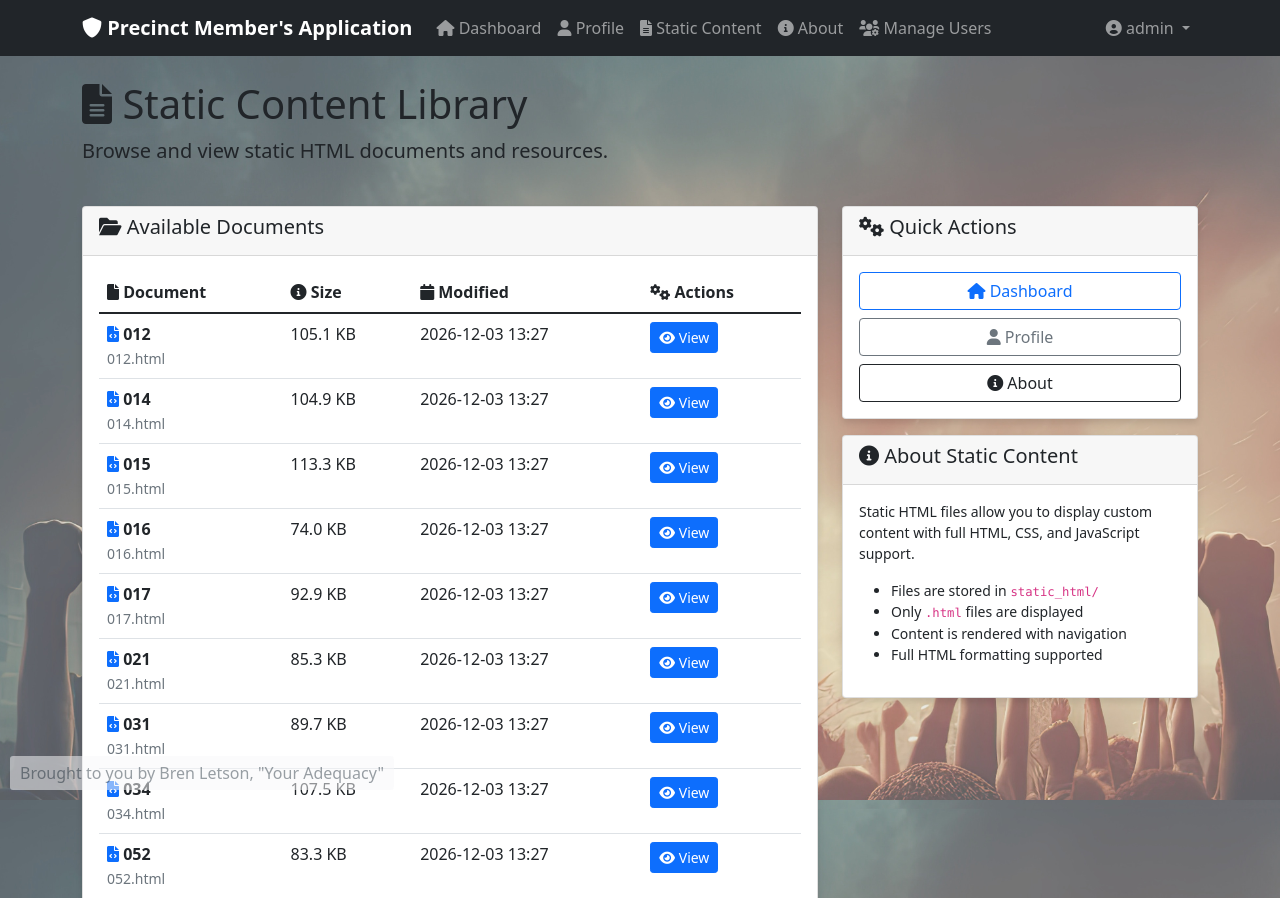
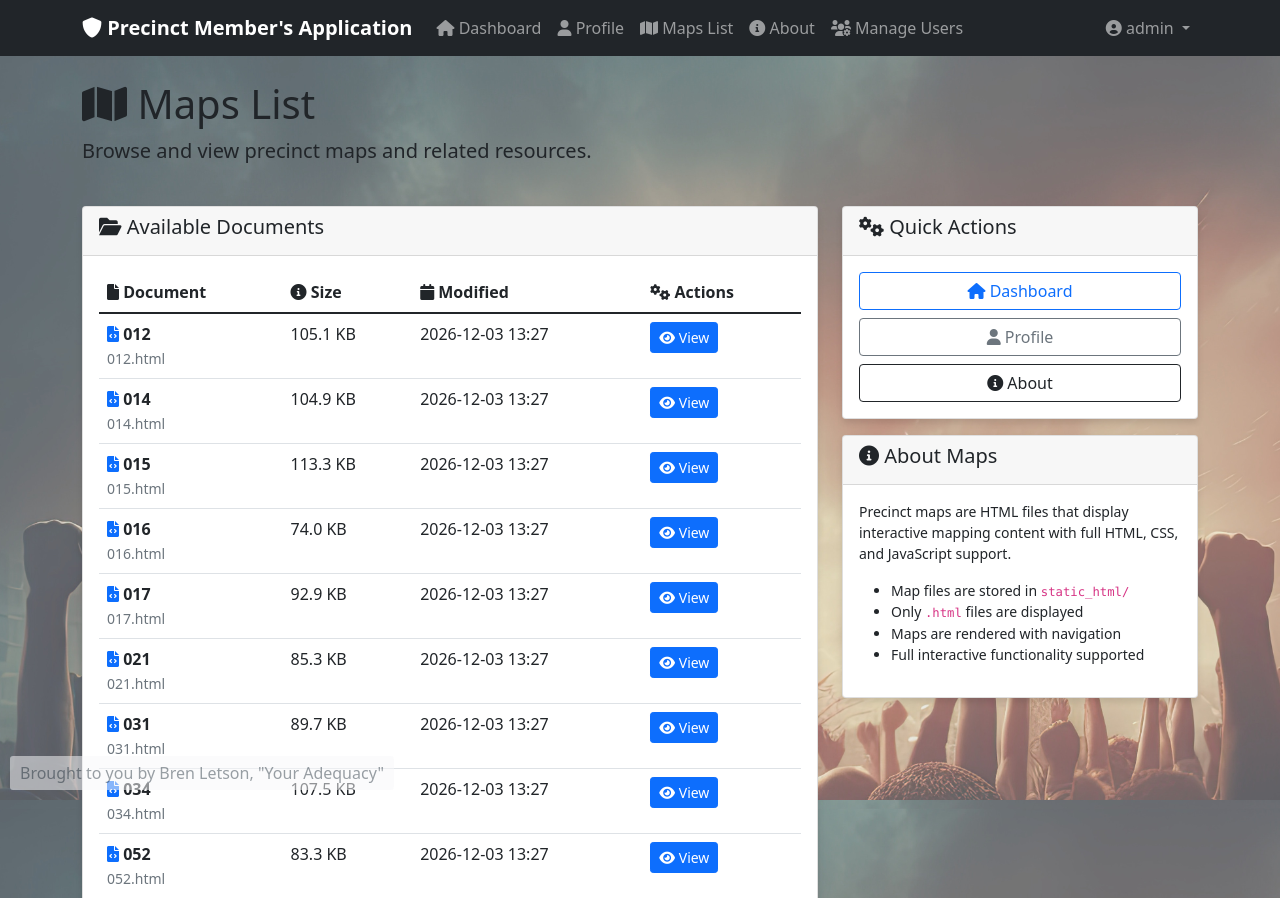
Before and after one commit to upandacross/precinct, a Flask app: page /static-content in a window 1280 px wide. Shown: the top 898 px of the page. Run offline with Flask 3, Linux system fonts and the light colour scheme; a user stored in the database is signed in.

Commit message:
Allow admin or county users to access Maps List (formerly Static Content)

```diff
--- a/main.py
+++ b/main.py
@@ -166,9 +166,9 @@ def create_app():
     @app.route('/static-content')
     @login_required
     def static_content():
-        """Display list of available static HTML files. Admin access only."""
-        if not current_user.is_admin:
-            flash('Access denied. Static content is available to administrators only.', 'error')
+        """Display list of available maps. Admin and county access."""
+        if not (current_user.is_admin or current_user.is_county()):
+            flash('Access denied. Maps are available to administrators and county users only.', 'error')
             return redirect(url_for('index'))
         static_html_dir = os.path.join(app.root_path, app.config['STATIC_HTML_DIR'])
 
--- a/templates/base.html
+++ b/templates/base.html
@@ -82,10 +82,10 @@
                                 </a>
                             </li>
                         {% endif %}
-                        {% if current_user.is_admin %}
+                        {% if current_user.is_admin or current_user.is_county() %}
                             <li class="nav-item">
                                 <a class="nav-link" href="{{ url_for('static_content') }}">
-                                    <i class="fas fa-file-alt"></i> Static Content
+                                    <i class="fas fa-map"></i> Maps List
                                 </a>
                             </li>
                         {% endif %}
--- a/templates/static_content.html
+++ b/templates/static_content.html
@@ -1,12 +1,12 @@
 {% extends "base.html" %}
 
-{% block title %}Static Content - Precinct Leaders App{% endblock %}
+{% block title %}Maps List - Precinct Member's Application{% endblock %}
 
 {% block content %}
 <div class="row">
     <div class="col-12">
-        <h1><i class="fas fa-file-alt"></i> Static Content Library</h1>
-        <p class="lead">Browse and view static HTML documents and resources.</p>
+        <h1><i class="fas fa-map"></i> Maps List</h1>
+        <p class="lead">Browse and view precinct maps and related resources.</p>
     </div>
 </div>
 
@@ -95,15 +95,15 @@
 
         <div class="card mt-3">
             <div class="card-header">
-                <h5><i class="fas fa-info-circle"></i> About Static Content</h5>
+                <h5><i class="fas fa-info-circle"></i> About Maps</h5>
             </div>
             <div class="card-body">
-                <p class="small">Static HTML files allow you to display custom content with full HTML, CSS, and JavaScript support.</p>
+                <p class="small">Precinct maps are HTML files that display interactive mapping content with full HTML, CSS, and JavaScript support.</p>
                 <ul class="small">
-                    <li>Files are stored in <code>static_html/</code></li>
+                    <li>Map files are stored in <code>static_html/</code></li>
                     <li>Only <code>.html</code> files are displayed</li>
-                    <li>Content is rendered with navigation</li>
-                    <li>Full HTML formatting supported</li>
+                    <li>Maps are rendered with navigation</li>
+                    <li>Full interactive functionality supported</li>
                 </ul>
             </div>
         </div>
--- a/templates/static_viewer.html
+++ b/templates/static_viewer.html
@@ -1,6 +1,6 @@
 {% extends "base.html" %}
 
-{% block title %}{{ display_name }} - Static Content{% endblock %}
+{% block title %}{{ display_name }} - Maps{% endblock %}
 
 {% block content %}
 <div class="row mb-3">
```
Also changed, not shown: templates/dashboard.html (+9 -4 lines).
